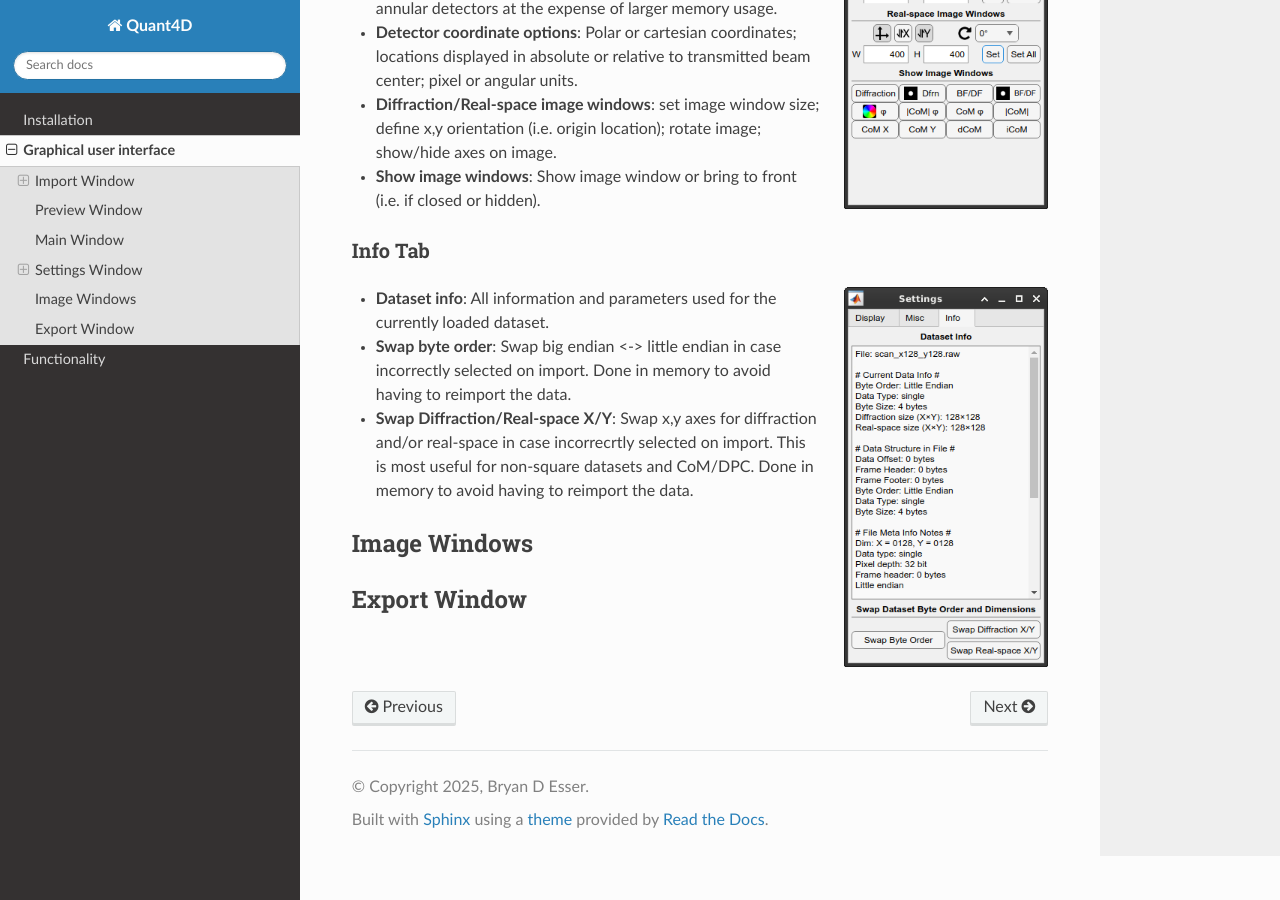
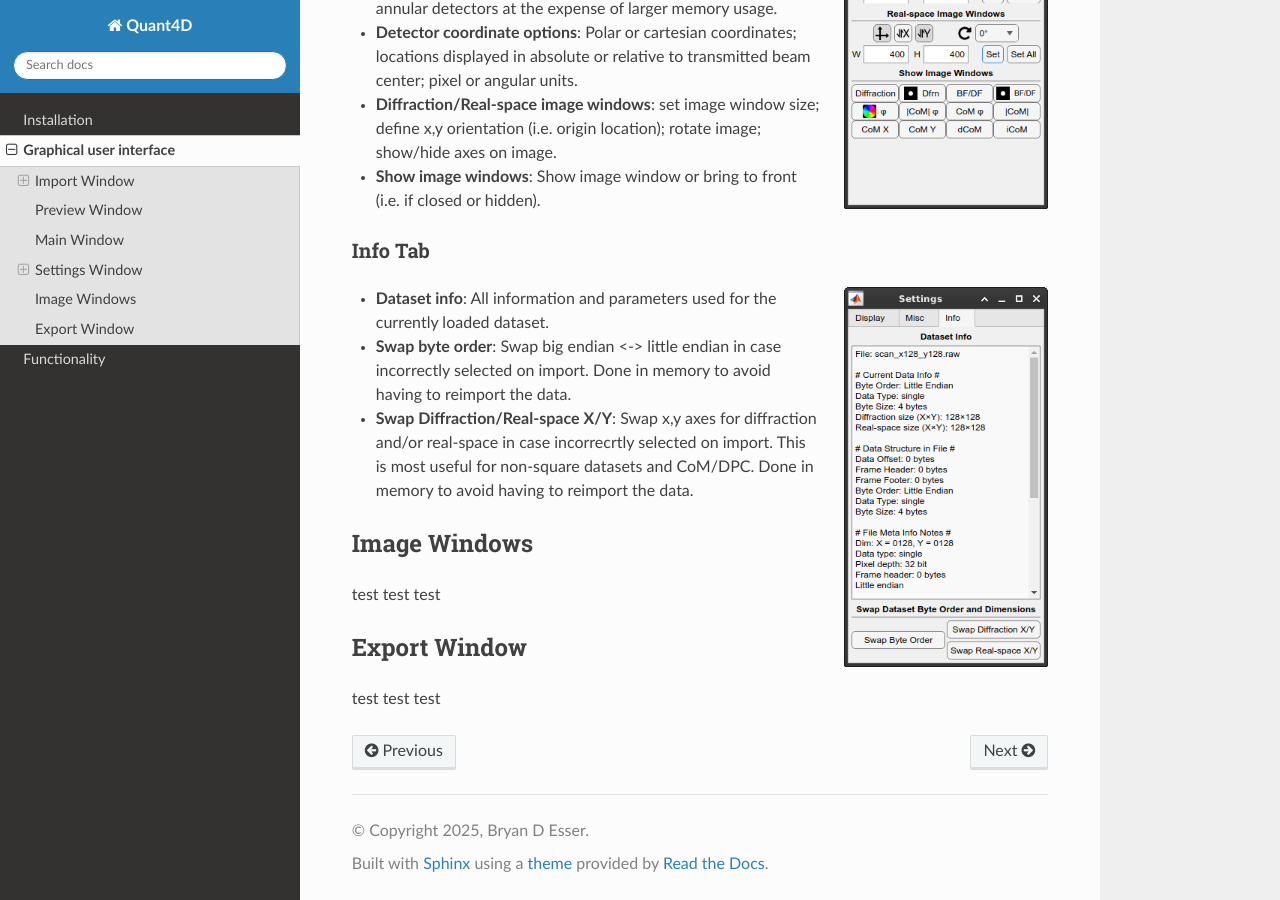
Before and after one commit to bryandesser/Quant4D, a Sphinx documentation site: the page built from docs/source/graphical_user_interface.rst, in a window 1280 px wide and 900 px high, scrolled down 3596 px. Built offline with Sphinx 7.4.7 and the Read the Docs theme 3.1.0, drawn with Linux system fonts in a browser that asks for light colours; pages that are not in the unit, such as notebooks, are missing from menus.

Commit message:
modified:   docs/source/graphical_user_interface.rst

```diff
--- a/docs/source/graphical_user_interface.rst
+++ b/docs/source/graphical_user_interface.rst
@@ -105,5 +105,8 @@ Info Tab
 
 Image Windows
 *************
+test test test
+
 Export Window
 *************
+test test test
```
